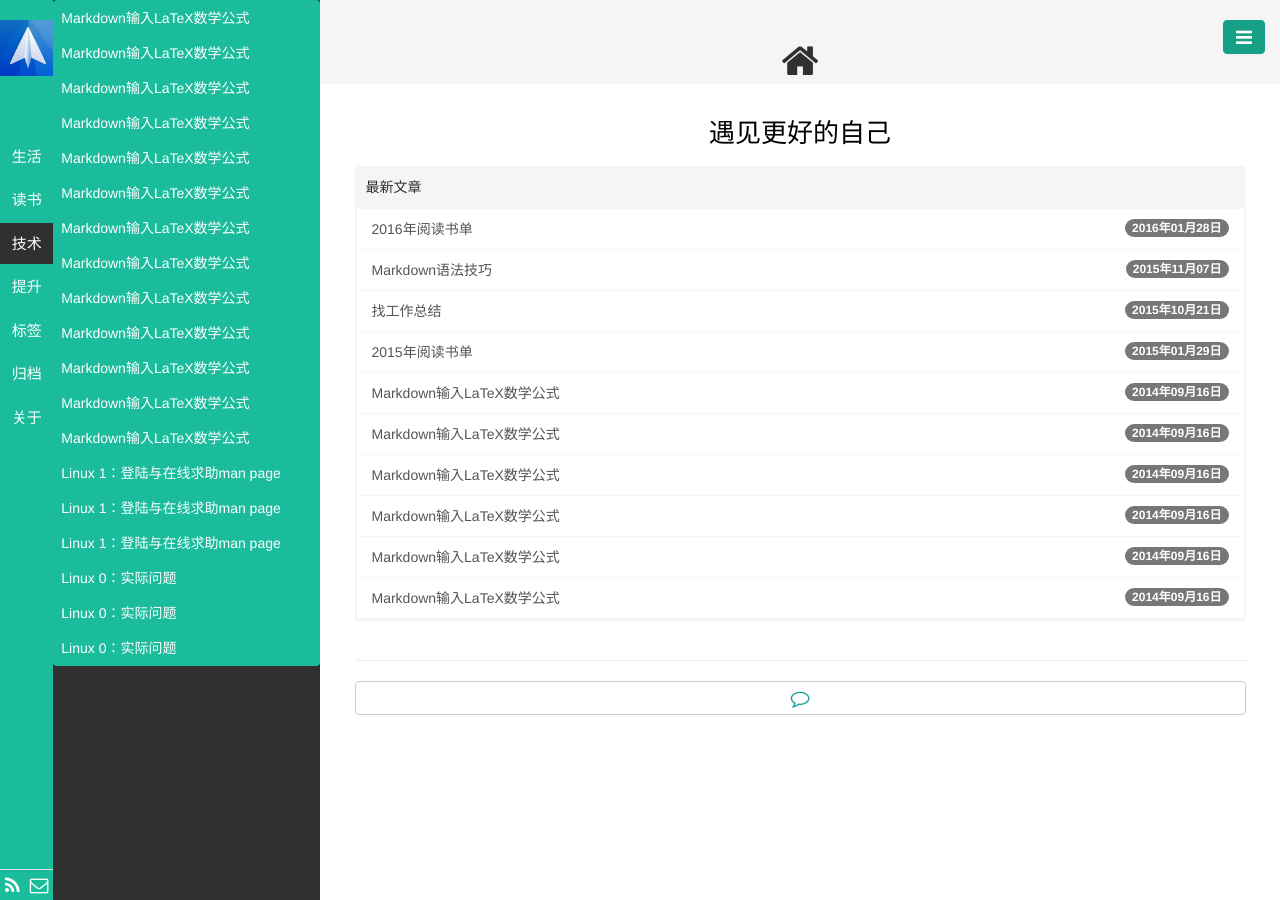
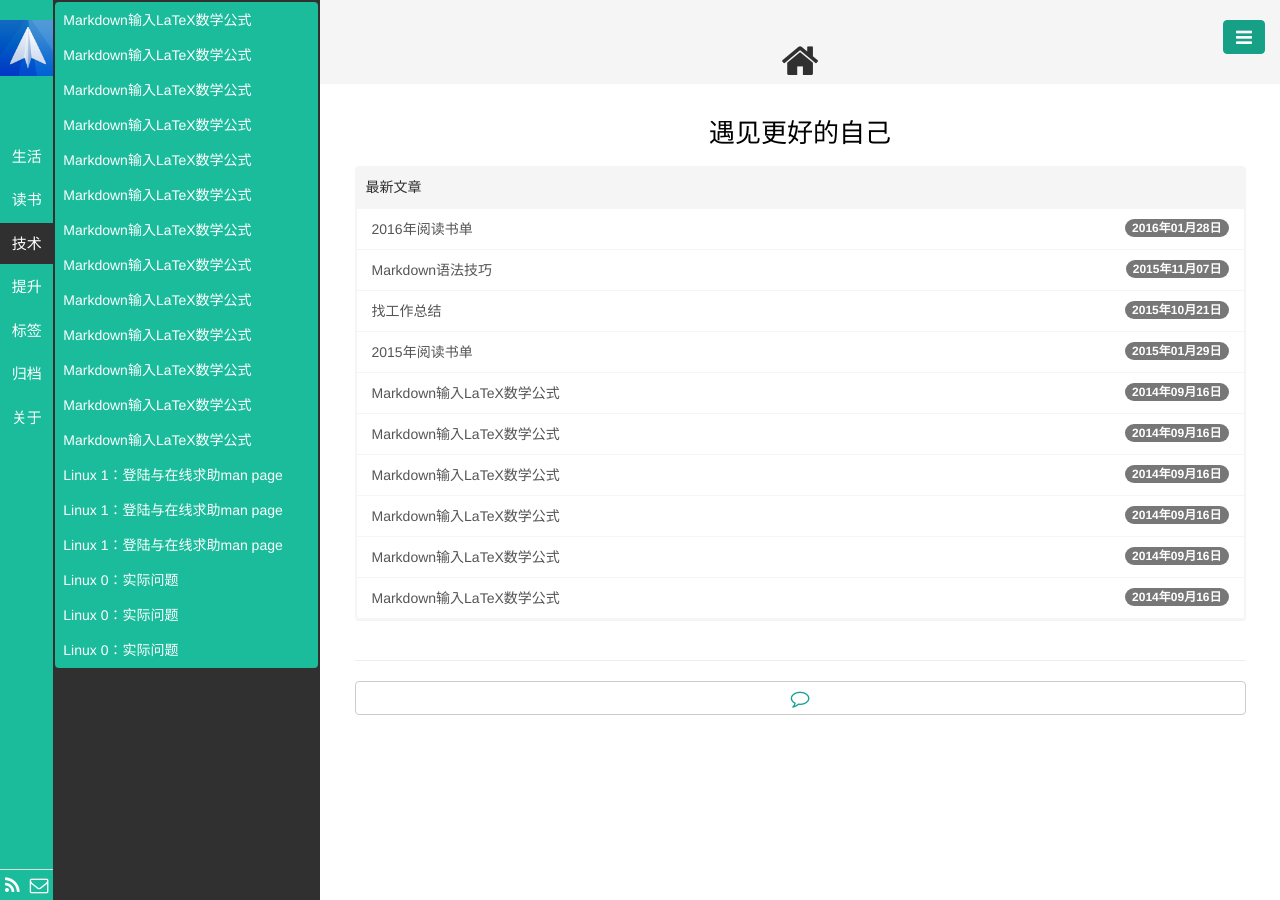
Before and after one commit to NemoTec/NemoTec.github.io, a Jekyll site: the page built from index.html, in a window 1280 px wide. Built offline with Jekyll 4.4.1, drawn with Linux system fonts in a browser that asks for light colours; Markdown is read by kramdown in place of the engine named in the settings; the list of posts is cut into pages by our own code.

Commit message:
test the UI 4

```diff
--- a/public/css/base.css
+++ b/public/css/base.css
@@ -74,11 +74,11 @@ body, html {
   /*background-image: url(/public/img/body_bg.jpg);*/
   background-color: #303030;
   height: 100%;
-  border-right: 0px solid #303030;
-  border-left: 0px solid #303030;
+  border-right: 2px solid #303030;
+  border-left: 2px solid #303030;
   overflow-y: auto;
   font-color: #fff;
-  margin-top: 0px;
+  margin-top: 2px;
 }
 
 /* 右侧内容栏 */
```
